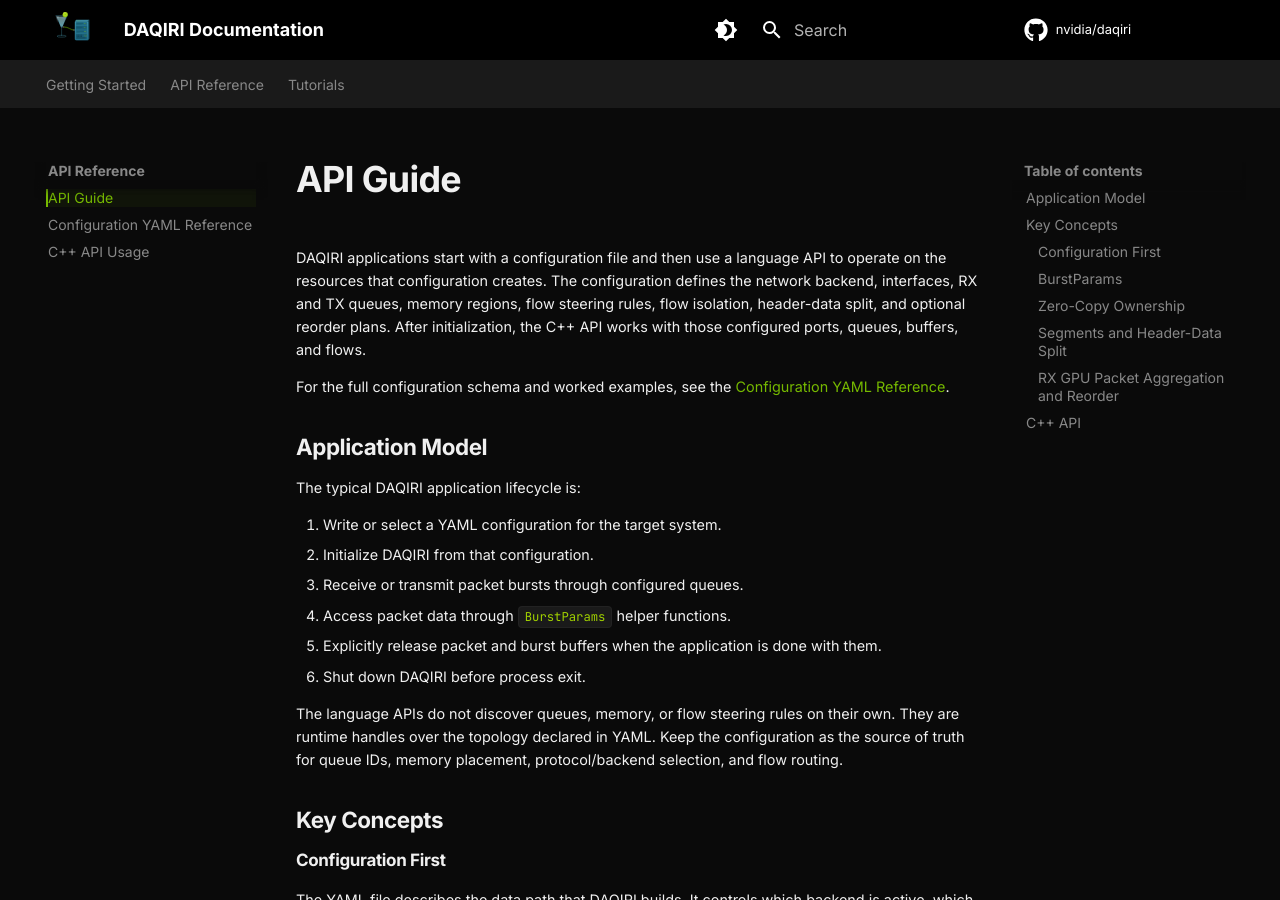
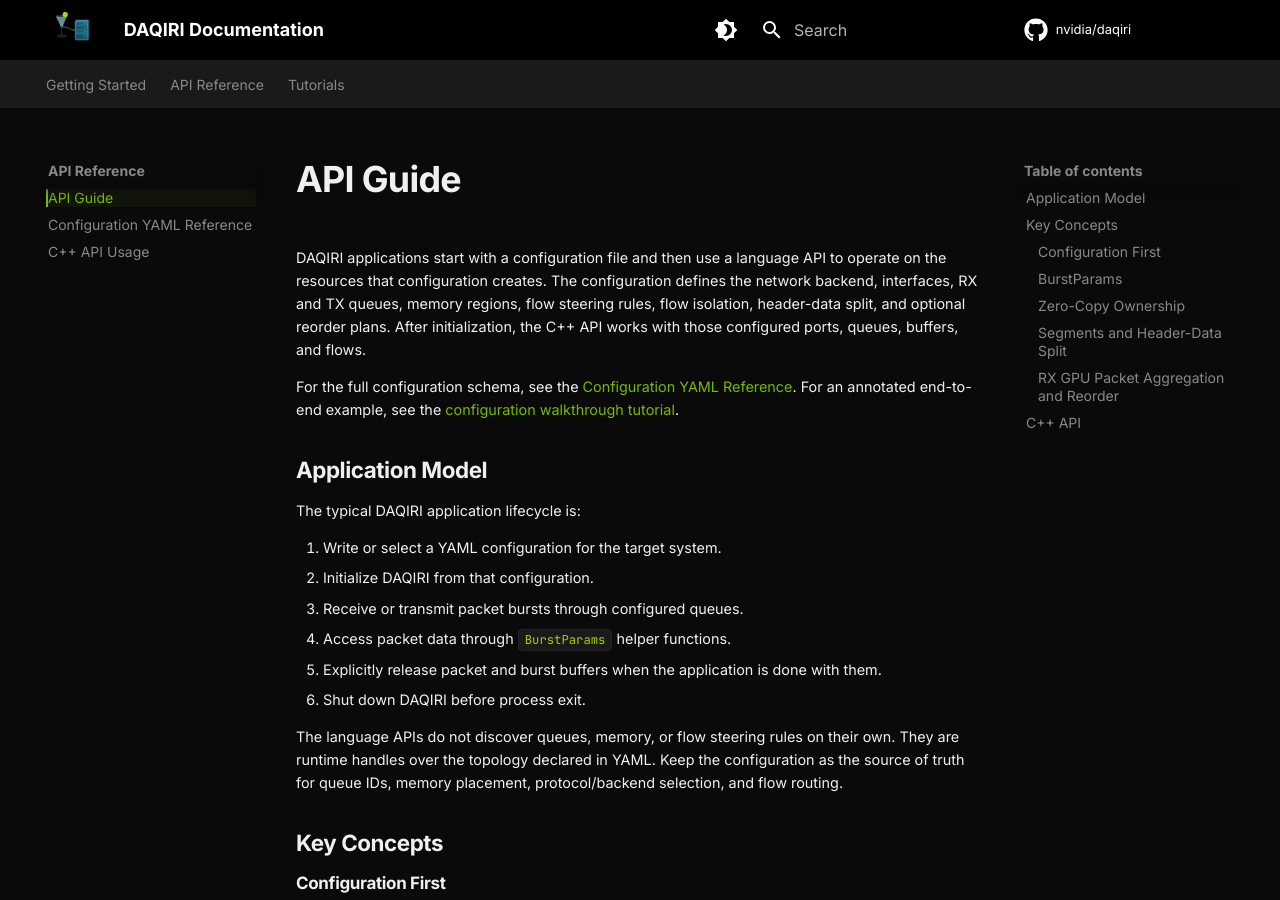
Before and after one commit to NVIDIA/daqiri, an MkDocs documentation site: the page built from docs/api-reference/index.md, in a window 1280 px wide and 900 px high. Built offline with MkDocs 1.6.1 and Material for MkDocs 9.7.7, drawn with Linux system fonts in a browser that asks for light colours; comment, search, counter and statistics services are not loaded.

Commit message:
#69 - Link API guide to configuration walkthrough
Signed-off-by: Denis Leshchev <dleshchev@nvidia.com>

```diff
--- a/docs/api-reference/index.md
+++ b/docs/api-reference/index.md
@@ -6,8 +6,10 @@
 flow isolation, header-data split, and optional reorder plans. After initialization,
 the C++ API works with those configured ports, queues, buffers, and flows.
 
-For the full configuration schema and worked examples, see the
-[Configuration YAML Reference](configuration.md).
+For the full configuration schema, see the
+[Configuration YAML Reference](configuration.md). For an annotated end-to-end
+example, see the
+[configuration walkthrough tutorial](../tutorials/configuration-walkthrough.md).
 
 ## Application Model
 
```
